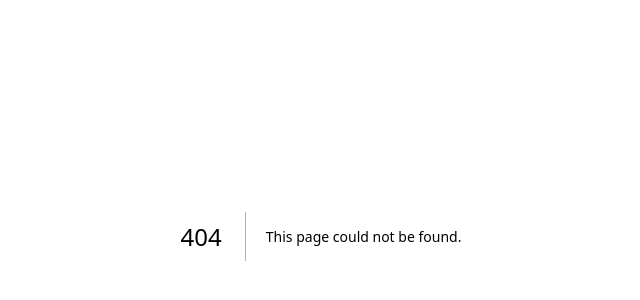
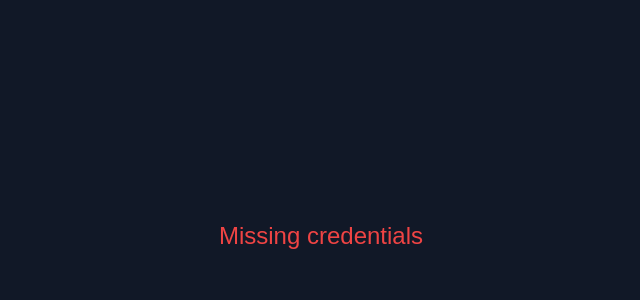
Before and after one commit to Noodle-bg/Clean-Counselling, a Next.js app in the folder clean-councelling/: page /results in a window 1280 px wide. Before the commit this address had no page. Shown: the part 164-464 px from the top of the page, without its empty margins (319-959 px from the left). Built offline with nearby package versions, Linux system fonts and the light colour scheme.

Commit message:
resultpage

```diff
--- /dev/null
+++ b/clean-councelling/app/results/page.tsx
@@ -0,0 +1,26 @@
+// app/results/page.tsx
+'use client';
+import Result from '@/components/STUDENT_END/Result';
+import { useSearchParams } from 'next/navigation';
+
+const ResultsPage = () => {
+    const searchParams = useSearchParams();
+    const loginId = searchParams.get('loginId');
+    const password = searchParams.get('password');
+
+    if (!loginId || !password) {
+        return (
+            <div className="min-h-screen bg-gray-900 text-gray-100 flex justify-center items-center">
+                <div className="text-2xl text-red-500">Missing credentials</div>
+            </div>
+        );
+    }
+
+    return (
+        <div className="min-h-screen bg-gray-900">
+            <Result />
+        </div>
+    );
+};
+
+export default ResultsPage;
--- a/clean-councelling/app/components/STUDENT_END/counselingdone.tsx
+++ b/clean-councelling/components/STUDENT_END/counselingdone.tsx
@@ -1,10 +1,13 @@
 import React from 'react'
 
+
+// after the timer add router.push(`/results?loginId=${loginId}&password=${password}`);
 const counselingdone = () => {
   return (
     <div>
      <h1 className="text-5xl font-bold text-teal-400">Counselling process is over</h1>
      <p className="text-lg text-gray-300">Please wait until the results are announced</p>
+
     </div>
   )
 }
```
Also changed, not shown: clean-councelling/components/COLLEGE_END/Collegeseatupdatecrud.tsx (renamed from clean-councelling/app/components/COLLEGE_END/Collegeseatupdatecrud.tsx), clean-councelling/components/STUDENT_END/PaymentPortal.tsx (renamed from clean-councelling/app/components/STUDENT_END/PaymentPortal.tsx), clean-councelling/components/STUDENT_END/Payments.tsx (renamed from clean-councelling/app/components/STUDENT_END/Payments.tsx), clean-councelling/components/STUDENT_END/PreferencesForm.tsx (renamed from clean-councelling/app/components/STUDENT_END/PreferencesForm.tsx), clean-councelling/components/STUDENT_END/Result.tsx (line endings or trailing spaces).
